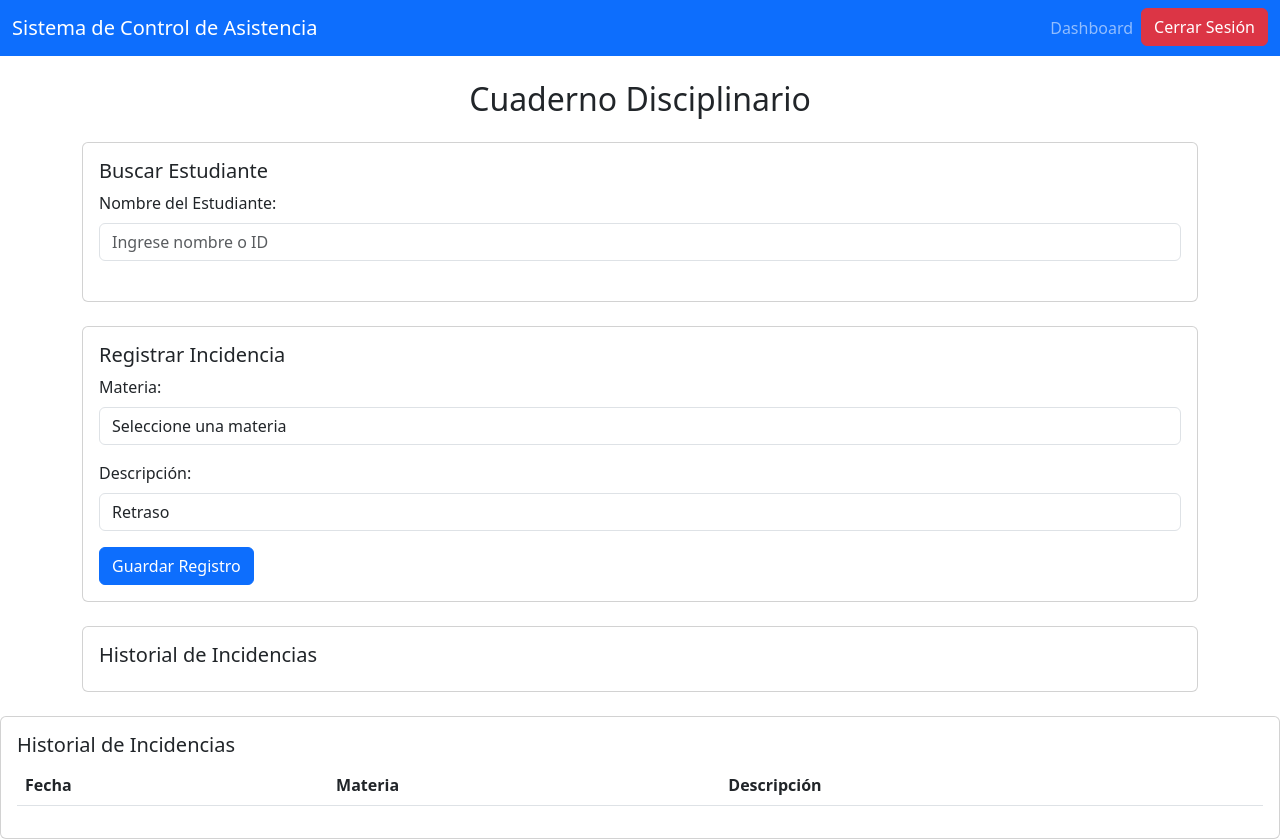
After one commit to AlexCapicce/listerfast2, a Flask app: page /cuaderno_disciplinario in a window 1280 px wide. The commit adds this page. Run offline with Flask 3, Linux system fonts and the light colour scheme; lists and menus that the app fills with data are empty.

Commit message:
subida con cuerderno

```diff
--- a/app.py
+++ b/app.py
@@ -1837,6 +1837,92 @@ def reporte_asistencia(id_estudiante):
 
 ###############FIN DE REPORTE DE ASISTENCIA DE LOS HIJOS#########
 
+@app.route('/cuaderno_disciplinario')
+def cuaderno_disciplinario():
+    return render_template('cuaderno_disciplinario.html')
+
+@app.route('/buscar_estudiante')
+def buscar_estudiante():
+    nombre = request.args.get('q', '')
+    conn = conectar_bd()
+    if not conn:
+        return jsonify({"error": "No se pudo conectar a la base de datos"}), 500
+
+    cursor = conn.cursor(dictionary=True)
+    cursor.execute("SELECT id_estudiante, nombre, curso FROM estudiante WHERE nombre LIKE %s", (f"%{nombre}%",))
+    estudiantes = cursor.fetchall()
+    conn.close()
+    return jsonify(estudiantes)
+
+@app.route('/obtener_materias_por_estudiante/<int:id_estudiante>')
+def obtener_materias_por_estudiante(id_estudiante):
+    conn = conectar_bd()
+    if not conn:
+        return jsonify({"error": "No se pudo conectar a la base de datos"}), 500
+
+    cursor = conn.cursor(dictionary=True)
+
+    # Obtener el curso del estudiante
+    cursor.execute("SELECT curso FROM estudiante WHERE id_estudiante = %s", (id_estudiante,))
+    estudiante = cursor.fetchone()
+
+    if not estudiante:
+        return jsonify({"error": "Estudiante no encontrado"}), 404
+
+    # Obtener las materias del curso del estudiante
+    cursor.execute("""
+        SELECT m.id_materia, m.nombre_materia
+        FROM estudiante e
+        JOIN curso_materia cm ON e.curso = cm.curso
+        JOIN materia m ON cm.materia = m.id_materia
+        WHERE e.id_estudiante = %s
+    """, (id_estudiante,))
+    materias = cursor.fetchall()
+
+    conn.close()
+    return jsonify(materias)
+
+@app.route('/guardar_incidencia', methods=['POST'])
+def guardar_incidencia():
+    data = request.json
+    conn = conectar_bd()
+    if not conn:
+        return jsonify({"error": "No se pudo conectar a la base de datos"}), 500
+
+    cursor = conn.cursor()
+
+    # Insertar la incidencia con la materia
+    cursor.execute("""
+        INSERT INTO cuaderno (fecha, materia, descripcion, id_estudiante)
+        VALUES (NOW(), %s, %s, %s)
+    """, (data['subject'], data['description'], data['student_id']))
+
+    conn.commit()
+    conn.close()
+    return jsonify({"message": "Incidencia guardada correctamente"})
+
+@app.route('/historial_incidencias/<int:id_estudiante>')
+def historial_incidencias(id_estudiante):
+    conn = conectar_bd()
+    if not conn:
+        return jsonify({"error": "No se pudo conectar a la base de datos"}), 500
+
+    cursor = conn.cursor(dictionary=True)
+
+    # Obtener el historial de incidencias del estudiante
+    cursor.execute("""
+        SELECT c.fecha, m.nombre_materia AS materia, c.descripcion
+        FROM cuaderno c
+        JOIN materia m ON c.materia = m.id_materia
+        WHERE c.id_estudiante = %s
+        ORDER BY c.fecha DESC
+    """, (id_estudiante,))
+    incidencias = cursor.fetchall()
+
+    conn.close()
+    return jsonify(incidencias)
+if __name__ == '__main__':
+    app.run(debug=True)
 if __name__ == '__main__':
     print("🚀 Servidor Flask y Scheduler de notificaciones iniciados...")
     app.run(debug=True)
--- a/database.py
+++ b/database.py
@@ -7,7 +7,7 @@ from threading import Thread
 from diccionario import guardar_estudiantes_en_diccionario
 import os
 
-def conectar_bd():
+'''def conectar_bd():
     """Conecta a la base de datos MySQL y devuelve la conexión."""
     try:
         # Imprime las variables de entorno para depuración
@@ -29,8 +29,20 @@ def conectar_bd():
         return conexion
     except Error as e:
         print(f"Error al conectar a la base de datos: {e}")
+        return None'''
+def conectar_bd():
+    """Conecta a la base de datos MySQL y devuelve la conexión."""
+    try:
+        conexion = mysql.connector.connect(
+            host='localhost',
+            user='root',
+            password='',
+            database='asistencia1'
+        )
+        return conexion
+    except Error as e:
+        print(f"Error al conectar a la base de datos: {e}")
         return None
-
 
 def obtener_estudiantes():
     """Obtiene la lista de estudiantes desde la base de datos."""
--- /dev/null
+++ b/templates/cuaderno_disciplinario.html
@@ -0,0 +1,190 @@
+<!DOCTYPE html>
+<html lang="es">
+<head>
+    <meta charset="UTF-8">
+    <meta name="viewport" content="width=device-width, initial-scale=1.0">
+
+    <link rel="stylesheet" href="https://cdn.jsdelivr.net/npm/bootstrap@5.3.0/dist/css/bootstrap.min.css">
+    <script src="https://cdn.jsdelivr.net/npm/bootstrap@5.3.0/dist/js/bootstrap.bundle.min.js"></script>
+    <title>Cuaderno Disciplinario</title>
+</head>
+<body>
+    <!-- Barra de navegación -->
+    <nav class="navbar navbar-expand-lg navbar-dark bg-primary">
+        <div class="container-fluid">
+            <a class="navbar-brand" href="#">Sistema de Control de Asistencia</a>
+            <button class="navbar-toggler" type="button" data-bs-toggle="collapse" data-bs-target="#navbarNav">
+                <span class="navbar-toggler-icon"></span>
+            </button>
+            <div class="collapse navbar-collapse" id="navbarNav">
+                <ul class="navbar-nav ms-auto">
+                    <li class="nav-item">
+                        <a href="{{ url_for('dashboard') }}" class="nav-link">Dashboard</a>
+                    </li>
+                    <li class="nav-item">
+                        <a href="{{ url_for('logout') }}" class="btn btn-danger">Cerrar Sesión</a>
+                    </li>
+                </ul>
+            </div>
+        </div>
+    </nav>
+
+    <div class="container mt-4">
+        <h2 class="text-center mb-4">Cuaderno Disciplinario</h2>
+
+        <!-- Formulario de búsqueda -->
+        <div class="card">
+            <div class="card-body">
+                <h5 class="card-title">Buscar Estudiante</h5>
+                <form id="searchForm">
+                    <div class="mb-3">
+                        <label for="studentSearch" class="form-label">Nombre del Estudiante:</label>
+                        <input type="text" id="studentSearch" class="form-control" placeholder="Ingrese nombre o ID">
+                        <div id="searchResults" class="list-group mt-2"></div>
+                    </div>
+                </form>
+            </div>
+        </div>
+
+        <!-- Formulario de Registro -->
+        <div class="card mt-4">
+            <div class="card-body">
+                <h5 class="card-title">Registrar Incidencia</h5>
+                <form id="disciplinaryForm">
+                    <input type="hidden" id="student_id">
+
+                    <div class="mb-3">
+                        <label for="subject" class="form-label">Materia:</label>
+                        <select id="subject" class="form-control" required>
+                            <option value="">Seleccione una materia</option>
+                        </select>
+                    </div>
+
+                    <div class="mb-3">
+                        <label for="description" class="form-label">Descripción:</label>
+                        <select id="description" class="form-control" required>
+                            <option value="Retraso">Retraso</option>
+                            <option value="Falta de tarea">Falta de tarea</option>
+                            <option value="Indisciplina">Indisciplina</option>
+                            <option value="Uso de celular">Uso de celular</option>
+                            <option value="Falta de respeto">Falta de respeto</option>
+
+                        </select>
+                    </div>
+
+                    <button type="submit" class="btn btn-primary">Guardar Registro</button>
+                </form>
+            </div>
+        </div>
+
+        <!-- Historial del estudiante -->
+        <div class="card mt-4">
+            <div class="card-body">
+                <h5 class="card-title">Historial de Incidencias</h5>
+                <ul id="historyList" class="list-group"></ul>
+            </div>
+        </div>
+    </div>
+
+    <!-- Historial del estudiante -->
+<div class="card mt-4">
+    <div class="card-body">
+        <h5 class="card-title">Historial de Incidencias</h5>
+        <table id="historyTable" class="table table-striped">
+            <thead>
+                <tr>
+                    <th>Fecha</th>
+                    <th>Materia</th>
+                    <th>Descripción</th>
+                </tr>
+            </thead>
+            <tbody>
+                <!-- Las filas se llenarán dinámicamente con JavaScript -->
+            </tbody>
+        </table>
+    </div>
+</div>
+
+
+    <script>
+        // Función de búsqueda de estudiantes
+        document.getElementById("studentSearch").addEventListener("input", function () {
+            let query = this.value;
+            if (query.length > 2) {
+                fetch(`/buscar_estudiante?q=${query}`)
+                    .then(response => response.json())
+                    .then(data => {
+                        let results = document.getElementById("searchResults");
+                        results.innerHTML = "";
+                        data.forEach(estudiante => {
+                            let item = document.createElement("a");
+                            item.href = "#";
+                            item.className = "list-group-item list-group-item-action";
+                            item.textContent = `${estudiante.nombre} - ${estudiante.curso}`;
+                            item.onclick = () => seleccionarEstudiante(estudiante);
+                            results.appendChild(item);
+                        });
+                    });
+            }
+        });
+
+        function seleccionarEstudiante(estudiante) {
+            document.getElementById("student_id").value = estudiante.id_estudiante;
+            fetch(`/obtener_materias_por_estudiante/${estudiante.id_estudiante}`)
+                .then(response => response.json())
+                .then(materias => {
+                    let select = document.getElementById("subject");
+                    select.innerHTML = '<option value="">Seleccione una materia</option>';
+                    materias.forEach(materia => {
+                        let option = document.createElement("option");
+                        option.value = materia.id_materia;
+                        option.textContent = materia.nombre_materia;
+                        select.appendChild(option);
+                    });
+                });
+            cargarHistorial(estudiante.id_estudiante);
+        }
+
+
+function cargarHistorial(id) {
+    fetch(`/historial_incidencias/${id}`)
+        .then(response => response.json())
+        .then(data => {
+            let tableBody = document.querySelector("#historyTable tbody");
+            tableBody.innerHTML = ""; // Limpiar la tabla antes de agregar nuevos datos
+
+            data.forEach(incidencia => {
+                let row = document.createElement("tr");
+                row.innerHTML = `
+                    <td>${new Date(incidencia.fecha).toLocaleDateString()}</td>
+                    <td>${incidencia.materia}</td>
+                    <td>${incidencia.descripcion}</td>
+                `;
+                tableBody.appendChild(row);
+            });
+        })
+        .catch(error => console.error("Error al cargar el historial:", error));
+}
+
+        document.getElementById("disciplinaryForm").addEventListener("submit", function (event) {
+            event.preventDefault();
+            let student_id = document.getElementById("student_id").value;
+            let description = document.getElementById("description").value;
+            let subject = document.getElementById("subject").value;
+
+            if (!student_id || !description || !subject) {
+                alert("Por favor, complete todos los campos.");
+                return;
+            }
+
+            fetch("/guardar_incidencia", {
+                method: "POST",
+                headers: { "Content-Type": "application/json" },
+                body: JSON.stringify({ student_id, description, subject })
+            }).then(response => response.json())
+              .then(data => { alert(data.message); cargarHistorial(student_id); });
+        });
+    </script>
+
+</body>
+</html>
--- a/templates/dashboard_docente.html
+++ b/templates/dashboard_docente.html
@@ -44,6 +44,7 @@
                             <li class="list-group-item"><a href="/agregar_estudiante" class="text-decoration-none">Agregar Estudiante</a></li>
                             <li class="list-group-item"><a href="/registro_asistencia" class="text-decoration-none">Registro de Asistencia</a></li>
                             <li class="list-group-item"><a href="/reportes" class="text-decoration-none">Reportes de Asistencia</a></li>
+                            <li class="list-group-item"><a href="/cuaderno_disciplinario" class="text-decoration-none">Cuaderno disciplinario</a></li>
                             <li class="list-group-item"><a href="/configurar_camara_rtsp" class="text-decoration-none">Configurar Cámara RTSP</a></li>
                         </ul>
                     </div>
```
